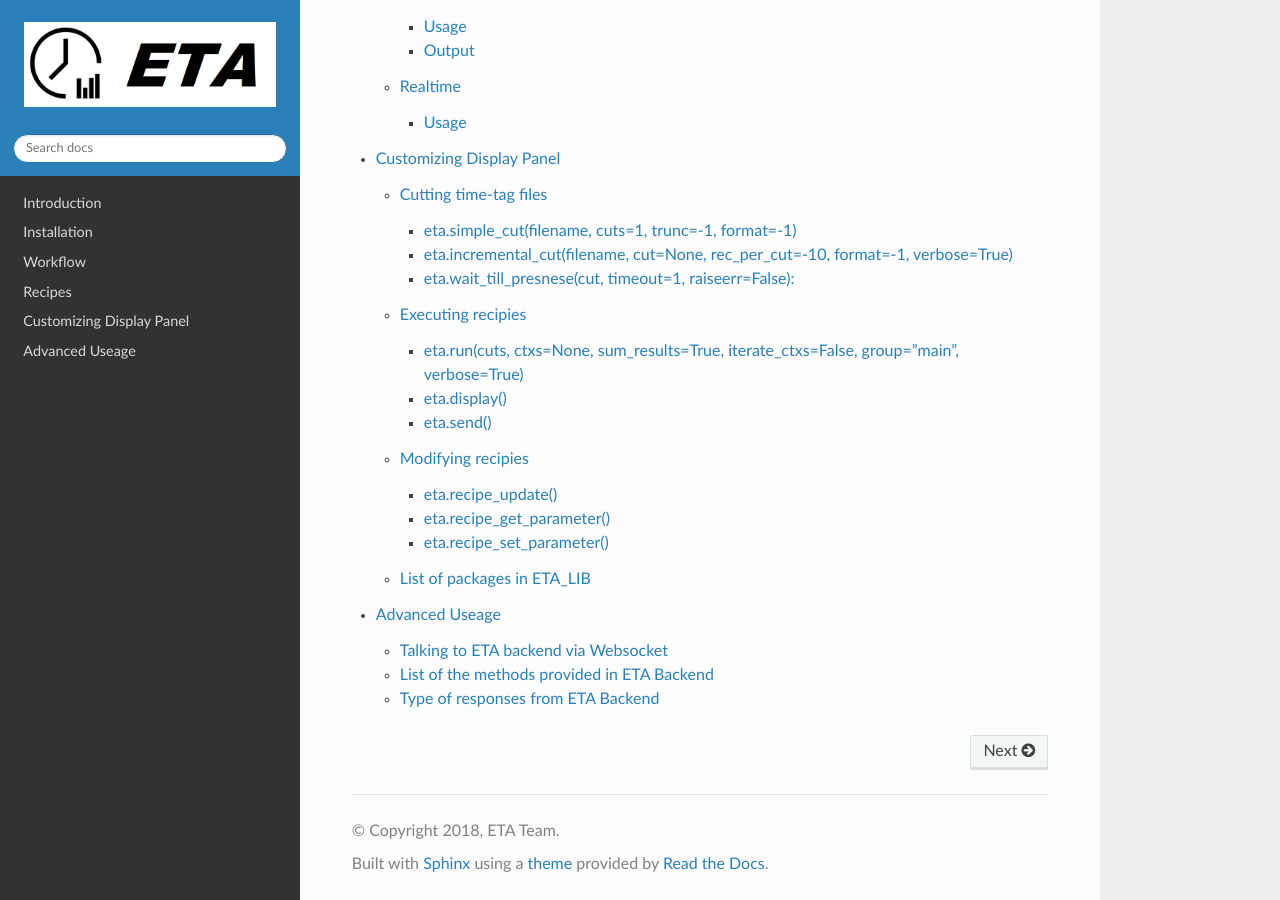
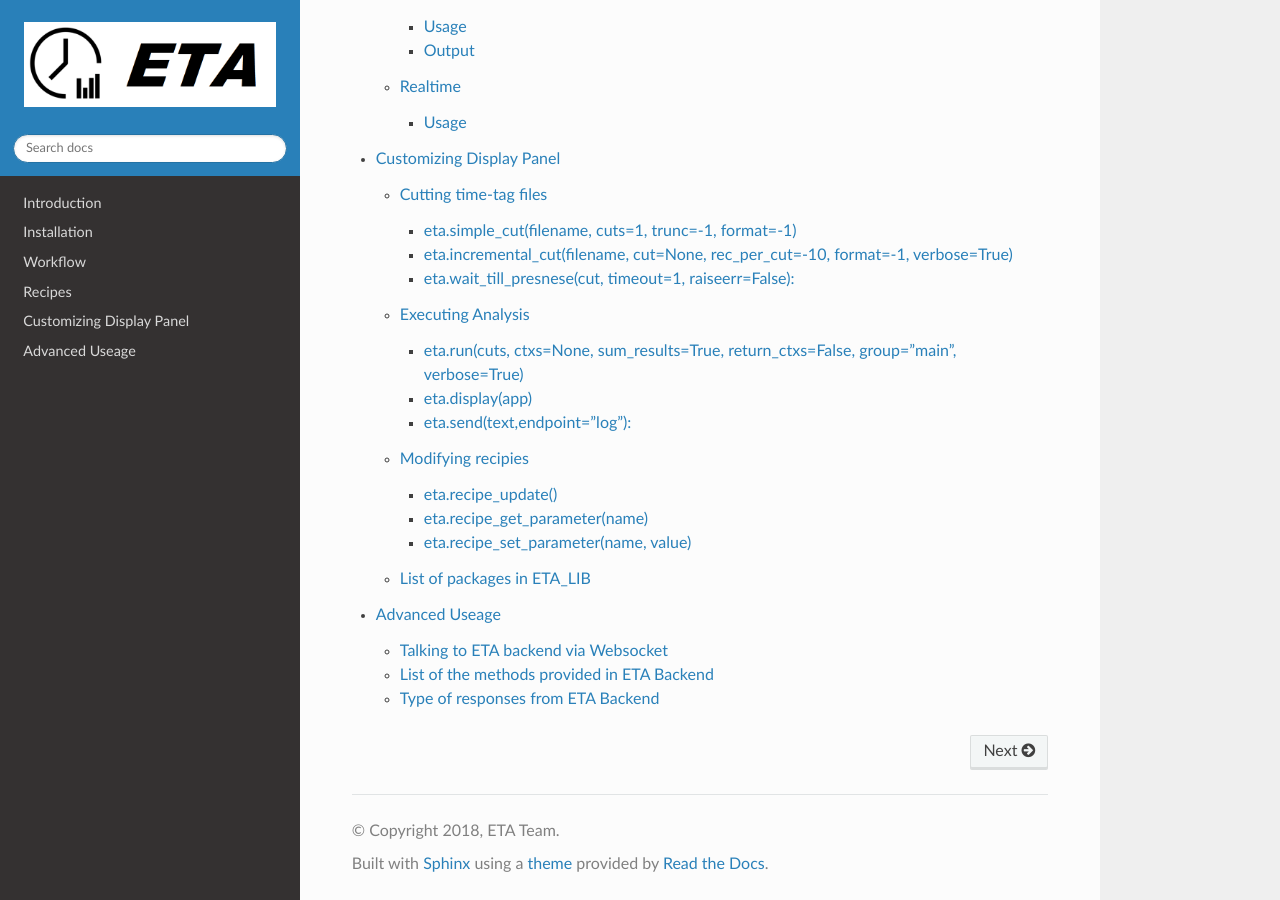
Before and after one commit to timetag/timetag.github.io, a Sphinx documentation site: the page built from docs/index.rst, in a window 1280 px wide and 900 px high, scrolled down 1069 px. Built offline with Sphinx 7.4.7 and the Read the Docs theme 2.0.0, drawn with Linux system fonts in a browser that asks for light colours; some of the changed lines change nothing that is shown.

Commit message:
Update python.rst

```diff
--- a/docs/python.rst
+++ b/docs/python.rst
@@ -6,6 +6,13 @@
 The common useage of Display Panel is to start an analysis on a existing time-tag file and display results, or provide interactive controls of the acquistion device (time-tagger) or the analysis.
 
 EAT provides embedded Python and corresponding API to allow customization of the Display Panel. Here we list all the API in the latest version of ETA. For examples, please refer to the pre-made recipes.
+
+.. note::
+    When running the Display Panel, the entire recipe will be sent to ETA Backend. ETA will first check the Virtual Instruments and then start exectuing the code for the current Display Panel.
+    The code is executed in an isolated enviroment with an ``eta`` object and other user-defiened parameters (only those in the same group of Display Panel will be visible) as global variables.
+    You can also import third-party Python libraries like ``numpy`` or ``matplotlib``, etc.
+    Please note that ETA Backend can only run one Display Panel at the same time. If you have multiple ETA GUI conneted to ETA Backend, the running requests will be put in a queue.
+
 
 Cutting time-tag files
 ------------------------------
@@ -73,13 +80,14 @@
 - ``raiseerr``
     Specify if an ValueError will be raised when timeout happens.
 
-Executing recipies
+Executing Analysis
 -----
 
-Once you have cuts, you can run Virtual Instruments and fed the cuts into the instruments.
+eta.run(cuts, ctxs=None, sum_results=True, return_ctxs=False, group="main", verbose=True)
+......
 
-eta.run(cuts, ctxs=None, sum_results=True, iterate_ctxs=False, group="main", verbose=True)
-......
+Once you have cuts, you can run Virtual Instruments and fed the cuts into the instruments and obtain results. The analysis resutls will be returend in a Python dictionaray, with the histogram names as the keys.
+
 - ``cuts``
     The cut descriptors that is fed into the instruments.
 
@@ -100,27 +108,54 @@
 - ``sum_results``
     Specifies if the results will be sumed up. This is useful for correlational analysis if you cut the file into pieces and then merges the histograms together. Users can also set this value to False and implement their own data aggreation methods, like concating the histograms to generate large images.
 
-- ``iterate_ctxs``
+- ``return_ctxs``
+    Specifies if the extra context information should be returned, so that you can iteratively call this function using the returned context. If this value is set to False then only the results will be returned.
 
 - ``group``
-  The group of instruments that you want to run analysis on.
+    The group of instruments that you want to run analysis on.
 
-eta.display()
+- ``verbose``
+    Specifies if the inforamtion of analysis will be displayed on the GUI.
+
+eta.display(app)
 ......
+You can send results to ETA GUI using this function. The value of app can be either a Dash or Bokeh graph currently.
+.. note::
+    Use ``app = dash.Dash()`` to create a Dash graph.
 
-eta.send()
+eta.send(text,endpoint="log"):
 ......
+This is the ETA alternatve for ``print()`` in Python.
+
+- ``text``
+    String of information to be sent to ETA GUI.
+
+- ``endpoint``
+    Can either be ``log`` or ``err``, for indicating the type of message.
 
 Modifying recipies
 ------
 
-
 eta.recipe_update()
 ......
-eta.recipe_get_parameter()
+Send the updated recipe on ETA Backend back to ETA GUI.
+
+eta.recipe_get_parameter(name)
 ......
-eta.recipe_set_parameter()
+Get a parameter in a recipe using the name of the parameter. If there are multiple parameters with the same name, only the first one will be returned.
+
+- ``name``
+    Name of the parameter, as shown in the ETA GUI.
+
+eta.recipe_set_parameter(name, value)
 ......
+Set value of a parameter in a recipe using the name of the parameter. If there are multiple parameters with the same name, only the first one will be changed.
+- ``name``
+    Name of the parameter, as shown in the ETA GUI.
+
+- ``value``
+    Value of the parameter, as shown in the ETA GUI.
+
 List of packages in ETA_LIB
 -----
 
```
